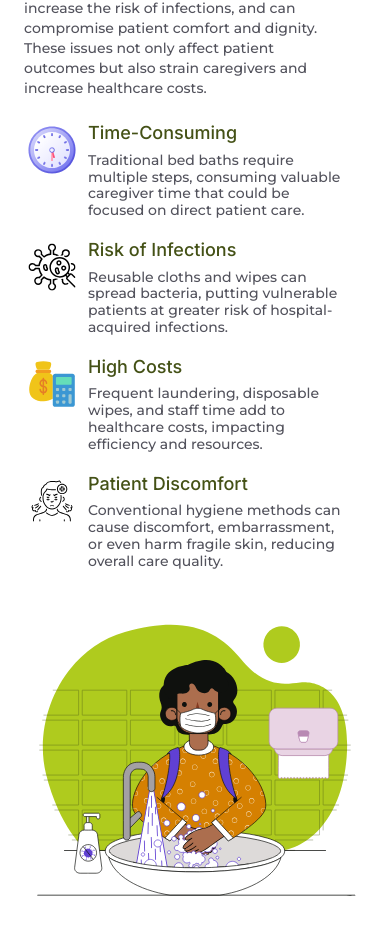
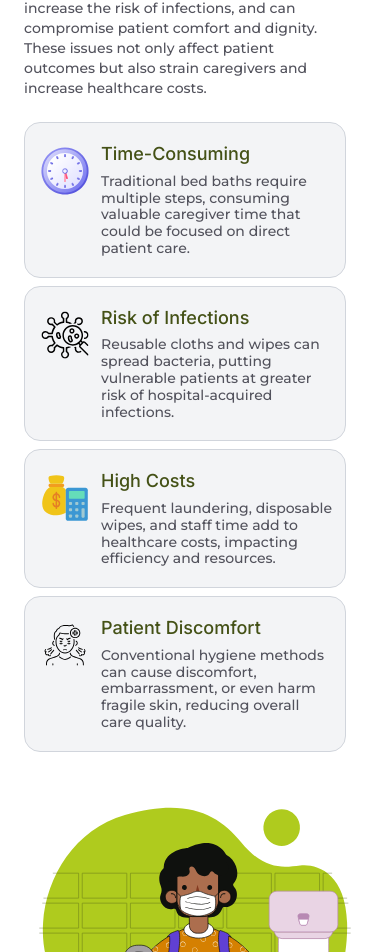
Before and after one commit to Semicolon-Wiz/ecoqual, a Next.js app: page / in a window 390 px wide. Shown: the part 1619-2571 px from the top of the page. Built offline with nearby package versions, Linux system fonts and the light colour scheme; no server answers.

Commit message:
update blog and ui

```diff
--- a/src/app/page.tsx
+++ b/src/app/page.tsx
@@ -16,12 +16,12 @@ export default function Home() {
       <About />
       <SecondComponent/>
       <AboutWet />
-      <ProductsCategory />
+      {/* <ProductsCategory /> */}
       <Products />
       <Instagram />
       <WhyUs />
       <Sponsor />
-      <BlogCard />
+      <BlogCard limit={3}/>
     </main>
   );
 }
--- a/src/components/BlogCard.tsx
+++ b/src/components/BlogCard.tsx
@@ -8,7 +8,7 @@ import { CategorySkeleton } from "./Skeleton";
 import { usePathname } from "next/navigation";
 
 
-export default function BlogCard() {
+export default function BlogCard({ limit }: { limit?: number }) {
     const currentPath = usePathname()
     return (
         <Section>
@@ -32,7 +32,7 @@ export default function BlogCard() {
                     </div>
 
                     <div className="w-full relative grid lg:grid-cols-3 md:grid-cols-2 grid-cols-1 gap-5">
-                        <Cards />
+                        <Cards limit={limit} />
                     </div>
                 </div>
             </Wrapper>
@@ -58,7 +58,7 @@ async function FetchBlogs(): Promise<Blog[]> {
     return response.data.data;
 }
 
-function Cards() {
+function Cards({ limit }: { limit?: number }) {
     const { data, error, isLoading } = useQuery<Blog[], Error>({
         queryKey: ["blogs"],
         queryFn: FetchBlogs,
@@ -79,13 +79,13 @@ function Cards() {
     return (
         <>
             {
-                data?.map((items: Blog) => (
+                (limit && limit > 0 ? data?.slice(0, limit) : data)?.map((items: Blog) => (
                     <div key={items.id} className="group w-full relative h-full border border-gray-300 rounded-xl p-4 pb-3">
                         <div className="w-full h-60 overflow-hidden rounded-md">
                             <Image src={items.blog_image} alt={items.title} width={500} height={400} className="w-full h-full object-cover rounded-lg transition-transform duration-200 ease-in-out group-hover:scale-105" />
                         </div>
                         <div className="relative mt-5 flex flex-col">
-                            <Link href={`/blogs/${items.slug}`} className=" font-semibold lg:text-2xl md:text-lg text-base text-zinc-800 ">
+                            <Link href={`/blogs/${items.slug}`} className=" font-semibold lg:text-xl md:text-lg text-base text-zinc-800 ">
                                 {items.title}
                             </Link>
                             <div className="text-left line-clamp-4 mt-3 lg:text-base text-sm text-zinc-600 font-medium"
--- a/src/components/SecondComponent.tsx
+++ b/src/components/SecondComponent.tsx
@@ -51,10 +51,10 @@ export default function SecondComponent() {
                             <Subheading classname='text-left mt-3 max-w-2xl'>
                                 Maintaining proper hygiene in healthcare is critical for patient safety, but traditional methods like bed baths and wet wipes often fall short. Hospitals, elderly homes, and palliative care centers face ongoing challenges: they are time-consuming, increase the risk of infections, and can compromise patient comfort and dignity. These issues not only affect patient outcomes but also strain caregivers and increase healthcare costs.
                             </Subheading>
-                            <div className='relative w-full mt-6 grid md:grid-cols-2 grid-cols-1 gap-5'>
+                            <div className='relative w-full mt-6 grid md:grid-cols-2 grid-cols-1 gap-2'>
                                 {
                                     data.map((items, idx) => (
-                                        <div className='w-full h-full flex gap-2 items-start' key={idx}>
+                                        <div className='w-full h-full flex gap-2 items-start bg-gray-100 p-3 py-5 rounded-2xl border border-gray-300 hover:bg-gray-100/50 transition-colors duration-200 ease-in-out' key={idx}>
                                             <div className='w-14 h-w-14 shrink-0'>
                                                 <Image src={items.image} alt={items.title} width={56} height={56} className='w-14 h-14' />
                                             </div>
```
